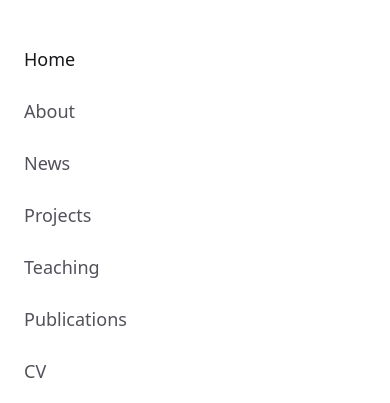
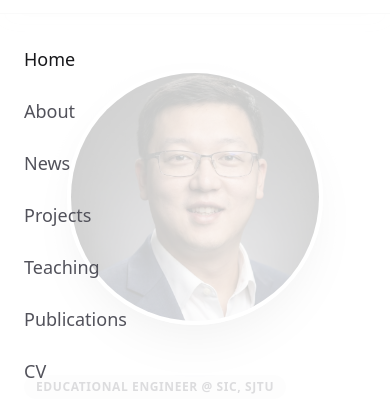
Before and after one commit to zwm0426/zwm0426.github.io, an Astro site: page / in a window 390 px wide. Both pictures are taken after a click on the button 346 px from the left and 44 px from the top of the page. Shown: the part 59-462 px from the top of the page. Built offline with nearby package versions, Linux system fonts and the light colour scheme; Astro itself is replaced by a stand-in of ours.

Commit message:
navbar blur

```diff
--- a/src/components/Navbar.tsx
+++ b/src/components/Navbar.tsx
@@ -91,7 +91,8 @@ const Navbar = () => {
         </div>
 
         {/* Mobile Menu Overlay - 👉 第三步：渲染折叠菜单 */}
-        <div className={`md:hidden absolute top-full left-0 right-0 bg-white border-b border-zinc-200 transition-all duration-300 origin-top ${
+        {/* 关键修改：将 bg-white 改为 bg-white/80，并添加 backdrop-blur-md */}
+        <div className={`md:hidden absolute top-full left-0 right-0 bg-white/80 backdrop-blur-md border-b border-zinc-200 transition-all duration-300 origin-top ${
           isMenuOpen ? 'scale-y-100 opacity-100' : 'scale-y-0 opacity-0 pointer-events-none'
         }`}>
           <div className="px-6 py-8 flex flex-col space-y-6">
```
